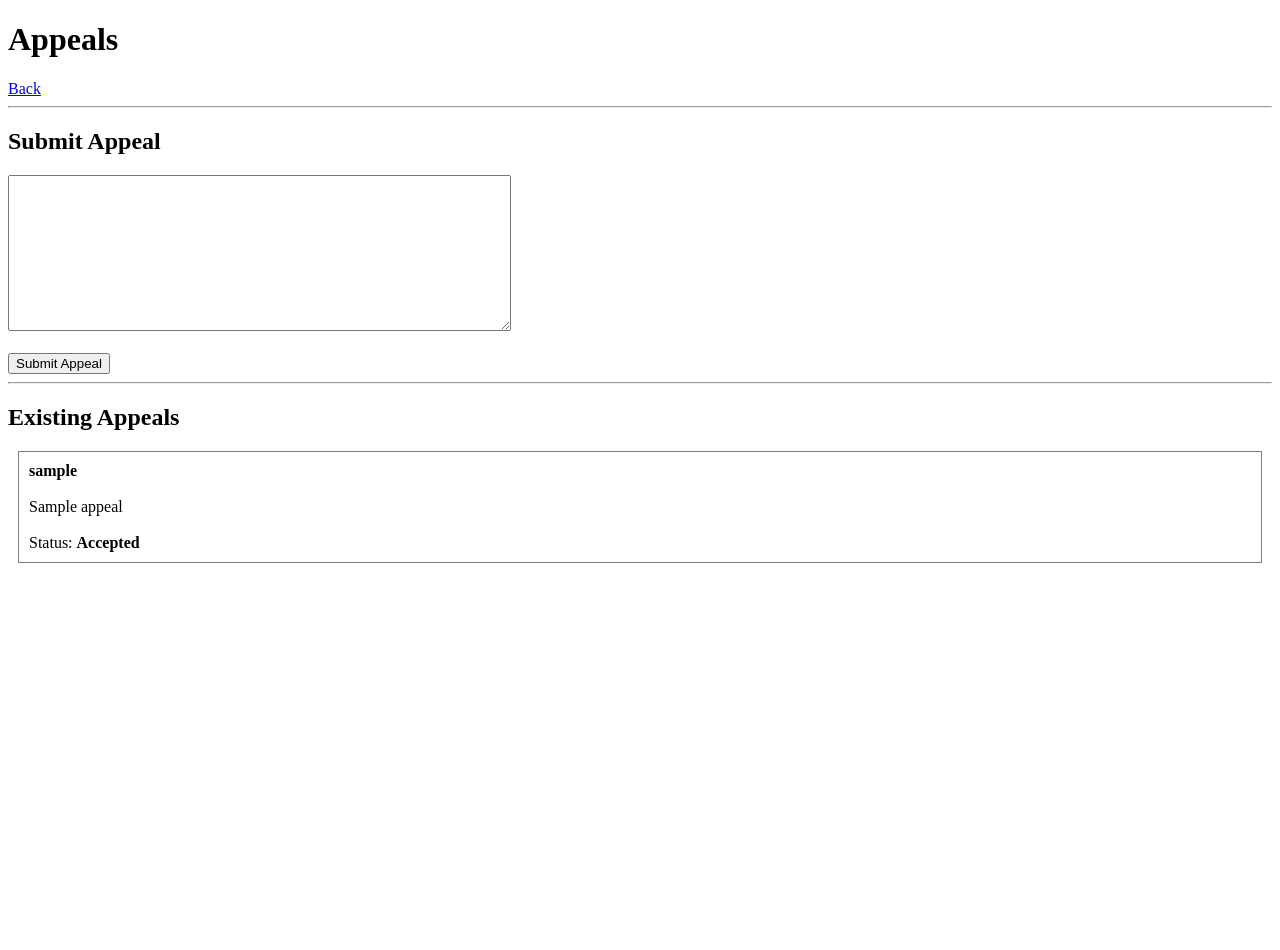
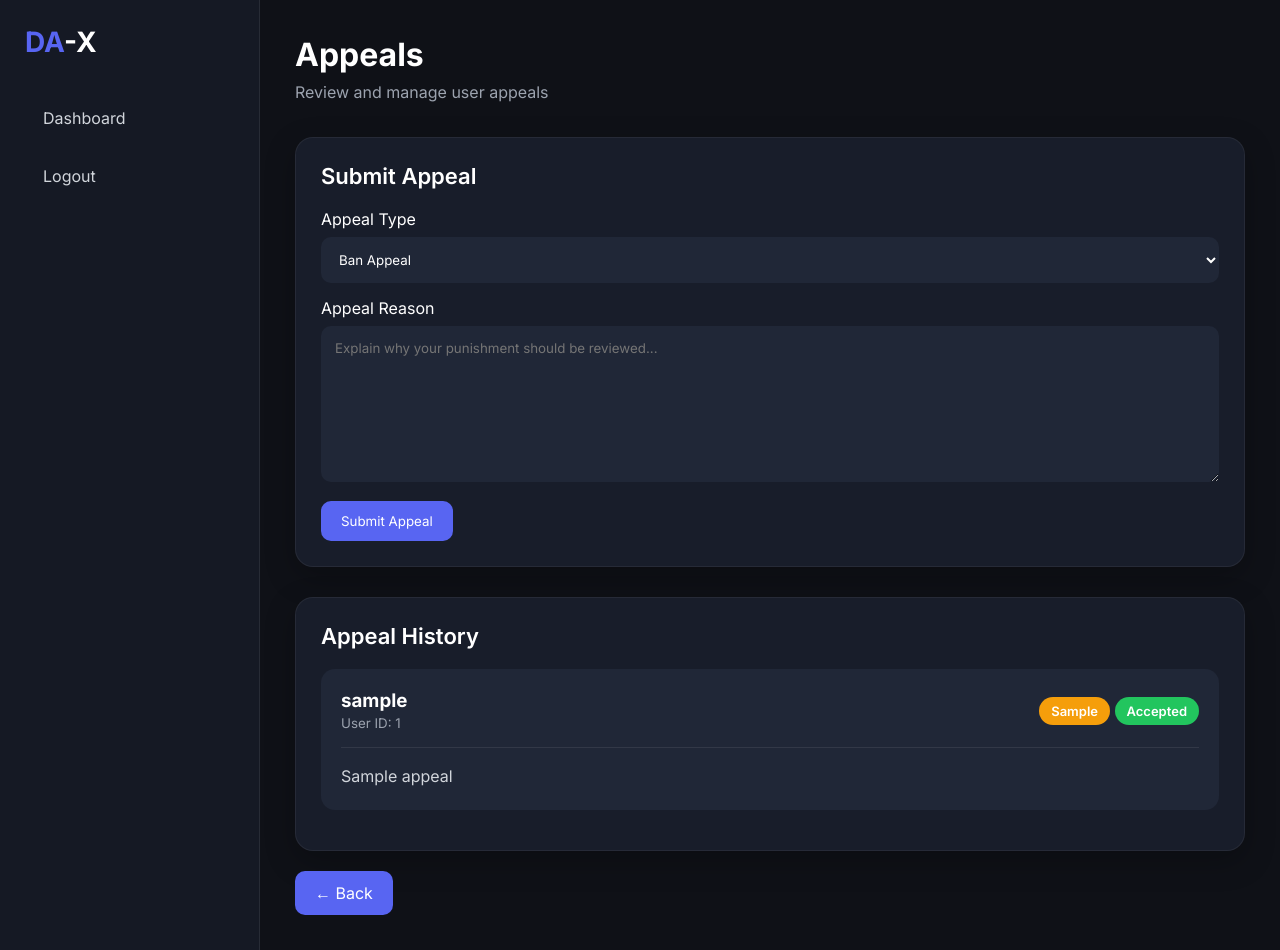
Before and after one commit to AngelLand-Discord/DA-X, a Flask app: template dashboard-service/templates/appeals.html in a window 1280 px wide. Before the commit the page ends 563 px from the top, so only its background shows below. Run offline with Flask 3, Linux system fonts and the light colour scheme; the template is opened without the code that fills it: most values are stand-ins (such as "Sample title", 1, 10 or a date in 2020).

Commit message:
Update appeals.html

```diff
--- a/dashboard-service/templates/appeals.html
+++ b/dashboard-service/templates/appeals.html
@@ -1,75 +1,241 @@
-<!DOCTYPE html>
-<html>
+{% extends "base.html" %}
 
-<head>
-    <title>Appeals</title>
-</head>
+{% block title %}
+Appeals | DA-X
+{% endblock %}
 
-<body>
+{% block content %}
 
-<h1>Appeals</h1>
+<div class="topbar">
 
-<a href="/guild/{{ guild_id }}">
-Back
-</a>
+    <div>
 
-<hr>
+        <div class="page-title">
+            Appeals
+        </div>
 
-<h2>Submit Appeal</h2>
+        <p style="color:#9ca3af;margin-top:8px;">
+            Review and manage user appeals
+        </p>
+
+    </div>
+
+</div>
+
+<div class="card" style="margin-bottom:30px;">
+
+    <div class="section-title">
+        Submit Appeal
+    </div>
 
     <form method="POST">
 
+        <label>
+            Appeal Type
+        </label>
+
+        <select
+            name="appeal_type"
+            required
+        >
+            <option value="Ban Appeal">
+                Ban Appeal
+            </option>
+
+            <option value="Timeout Appeal">
+                Timeout Appeal
+            </option>
+
+            <option value="Kick Appeal">
+                Kick Appeal
+            </option>
+
+            <option value="Warning Appeal">
+                Warning Appeal
+            </option>
+        </select>
+
+        <label>
+            Appeal Reason
+        </label>
+
         <textarea
             name="appeal"
-rows="10"
-cols="60"
+            rows="8"
             required
+            placeholder="Explain why your punishment should be reviewed..."
         ></textarea>
 
-<br><br>
-
-<button type="submit">
+        <button
+            type="submit"
+            class="btn"
+        >
             Submit Appeal
         </button>
 
     </form>
 
-<hr>
+</div>
 
-<h2>Existing Appeals</h2>
+<div class="card">
+
+    <div class="section-title">
+        Appeal History
+    </div>
+
+    {% if appeals %}
 
         {% for appeal in appeals %}
 
-<div style="
-border:1px solid gray;
-padding:10px;
-margin:10px;
-">
+        <div
+            style="
+            background:#202737;
+            padding:20px;
+            border-radius:14px;
+            margin-bottom:15px;
+            "
+        >
 
-<b>{{ appeal.username }}</b>
+            <div
+                style="
+                display:flex;
+                justify-content:space-between;
+                align-items:center;
+                flex-wrap:wrap;
+                gap:10px;
+                "
+            >
 
-<br><br>
+                <div>
 
+                    <h3>
+                        {{ appeal.username }}
+                    </h3>
+
+                    <small style="color:#9ca3af;">
+                        User ID:
+                        {{ appeal.user_id }}
+                    </small>
+
+                </div>
+
+                <div>
+
+                    <span
+                        class="badge badge-pending"
+                    >
+                        {{ appeal.appeal_type }}
+                    </span>
+
+                    {% if appeal.status == "Pending" %}
+
+                    <span
+                        class="badge badge-pending"
+                    >
+                        Pending
+                    </span>
+
+                    {% elif appeal.status == "Accepted" %}
+
+                    <span
+                        class="badge badge-approved"
+                    >
+                        Accepted
+                    </span>
+
+                    {% else %}
+
+                    <span
+                        class="badge badge-rejected"
+                    >
+                        Rejected
+                    </span>
+
+                    {% endif %}
+
+                </div>
+
+            </div>
+
+            <hr
+                style="
+                border:none;
+                border-top:1px solid rgba(255,255,255,.08);
+                margin:15px 0;
+                "
+            >
+
+            <p
+                style="
+                line-height:1.7;
+                color:#d1d5db;
+                "
+            >
                 {{ appeal.appeal }}
+            </p>
 
-<br><br>
+            {% if appeal.status == "Pending" %}
 
-Status:
-<b>{{ appeal.status }}</b>
+            <div
+                style="
+                margin-top:20px;
+                display:flex;
+                gap:10px;
+                flex-wrap:wrap;
+                "
+            >
 
-{% if level in ["OWNER", "STAFF"] %}
-<br><br>
-<a href="/appeal/{{ appeal.id }}/Accepted">Accept</a>
-|
-<a href="/appeal/{{ appeal.id }}/Rejected">Reject</a>
-|
-<a href="/appeal/{{ appeal.id }}/Pending">Pending</a>
+                <form
+                    method="POST"
+                    action="/appeal/{{ appeal.id }}/accept"
+                >
+
+                    <button
+                        class="btn btn-green"
+                    >
+                        Accept
+                    </button>
+
+                </form>
+
+                <form
+                    method="POST"
+                    action="/appeal/{{ appeal.id }}/reject"
+                >
+
+                    <button
+                        class="btn btn-red"
+                    >
+                        Reject
+                    </button>
+
+                </form>
+
+            </div>
+
             {% endif %}
 
         </div>
 
         {% endfor %}
 
-</body>
+    {% else %}
 
-</html>
+        <p style="color:#9ca3af;">
+            No appeals found.
+        </p>
+
+    {% endif %}
+
+</div>
+
+<br>
+
+<a
+    href="/guild/{{ guild_id }}"
+    class="btn"
+>
+    ← Back
+</a>
+
+{% endblock %}
```
Lines whose indentation alone changed are shown as unchanged.
